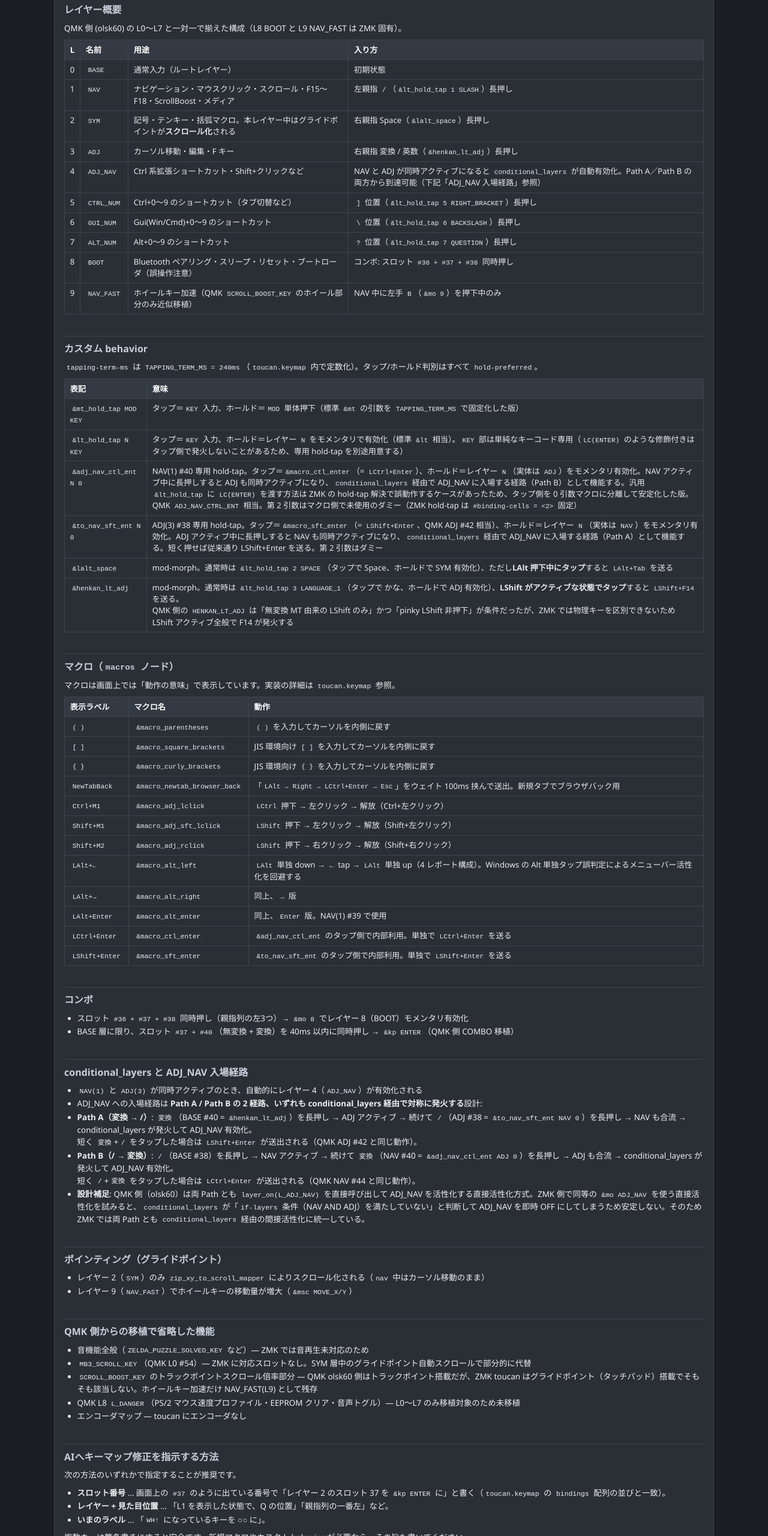
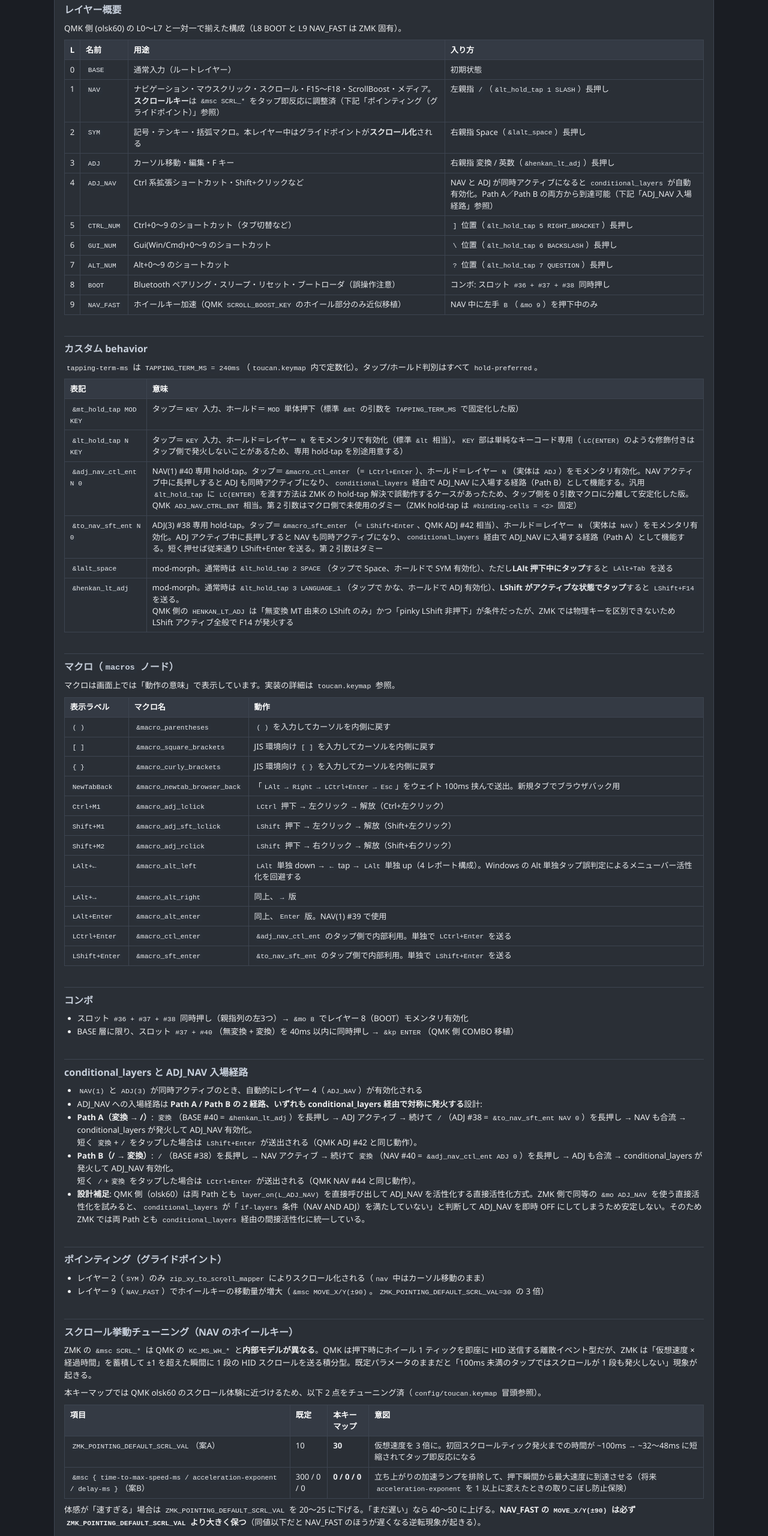
Before and after one commit to SvZn3VQJi4AM3Bty/keymap_toucan, a plain HTML site: page index.html in a window 1280 px wide. Shown: the part 1560-4120 px from the top of the page at 60% size. Drawn offline with Linux system fonts and the light colour scheme.

Commit message:
Document NAV scroll tuning and bump NAV_FAST move values
Add a dedicated section explaining the ZMK vs QMK scroll model
difference and the rationale for ZMK_POINTING_DEFAULT_SCRL_VAL=30 and
zeroed &msc accel params. Update Layer 9 (NAV_FAST) bindings to
MOVE_X/Y(±90) to keep a 3x boost over the new default scroll value.

Co-authored-by: Cursor <cursoragent@cursor.com>

```diff
--- a/index.html
+++ b/index.html
@@ -384,7 +384,7 @@
     <table>
       <tr><th>L</th><th>名前</th><th>用途</th><th>入り方</th></tr>
       <tr><td>0</td><td><code>BASE</code></td><td>通常入力（ルートレイヤー）</td><td>初期状態</td></tr>
-      <tr><td>1</td><td><code>NAV</code></td><td>ナビゲーション・マウスクリック・スクロール・F15〜F18・ScrollBoost・メディア</td><td>左親指 <code>/</code>（<code>&amp;lt_hold_tap 1 SLASH</code>）長押し</td></tr>
+      <tr><td>1</td><td><code>NAV</code></td><td>ナビゲーション・マウスクリック・スクロール・F15〜F18・ScrollBoost・メディア。<strong>スクロールキー</strong>は <code>&amp;msc SCRL_*</code> をタップ即反応に調整済（下記「ポインティング（グライドポイント）」参照）</td><td>左親指 <code>/</code>（<code>&amp;lt_hold_tap 1 SLASH</code>）長押し</td></tr>
       <tr><td>2</td><td><code>SYM</code></td><td>記号・テンキー・括弧マクロ。本レイヤー中はグライドポイントが<strong>スクロール化</strong>される</td><td>右親指 Space（<code>&amp;lalt_space</code>）長押し</td></tr>
       <tr><td>3</td><td><code>ADJ</code></td><td>カーソル移動・編集・F キー</td><td>右親指 変換 / 英数（<code>&amp;henkan_lt_adj</code>）長押し</td></tr>
       <tr><td>4</td><td><code>ADJ_NAV</code></td><td>Ctrl 系拡張ショートカット・Shift+クリックなど</td><td>NAV と ADJ が同時アクティブになると <code>conditional_layers</code> が自動有効化。Path A／Path B の両方から到達可能（下記「ADJ_NAV 入場経路」参照）</td></tr>
@@ -451,8 +451,18 @@
     <h2>ポインティング（グライドポイント）</h2>
     <ul>
       <li>レイヤー 2（<code>SYM</code>）のみ <code>zip_xy_to_scroll_mapper</code> によりスクロール化される（<code>nav</code> 中はカーソル移動のまま）</li>
-      <li>レイヤー 9（<code>NAV_FAST</code>）でホイールキーの移動量が増大（<code>&amp;msc MOVE_X/Y</code>）</li>
+      <li>レイヤー 9（<code>NAV_FAST</code>）でホイールキーの移動量が増大（<code>&amp;msc MOVE_X/Y(±90)</code>。<code>ZMK_POINTING_DEFAULT_SCRL_VAL=30</code> の 3 倍）</li>
     </ul>
+
+    <h2>スクロール挙動チューニング（NAV のホイールキー）</h2>
+    <p>ZMK の <code>&amp;msc SCRL_*</code> は QMK の <code>KC_MS_WH_*</code> と<strong>内部モデルが異なる</strong>。QMK は押下時にホイール 1 ティックを即座に HID 送信する離散イベント型だが、ZMK は「仮想速度 × 経過時間」を蓄積して ±1 を超えた瞬間に 1 段の HID スクロールを送る積分型。既定パラメータのままだと「100ms 未満のタップではスクロールが 1 段も発火しない」現象が起きる。</p>
+    <p>本キーマップでは QMK olsk60 のスクロール体験に近づけるため、以下 2 点をチューニング済（<code>config/toucan.keymap</code> 冒頭参照）。</p>
+    <table>
+      <tr><th>項目</th><th>既定</th><th>本キーマップ</th><th>意図</th></tr>
+      <tr><td><code>ZMK_POINTING_DEFAULT_SCRL_VAL</code>（案A）</td><td>10</td><td><strong>30</strong></td><td>仮想速度を 3 倍に。初回スクロールティック発火までの時間が ~100ms → ~32〜48ms に短縮されてタップ即反応になる</td></tr>
+      <tr><td><code>&amp;msc { time-to-max-speed-ms / acceleration-exponent / delay-ms }</code>（案B）</td><td>300 / 0 / 0</td><td><strong>0 / 0 / 0</strong></td><td>立ち上がりの加速ランプを排除して、押下瞬間から最大速度に到達させる（将来 <code>acceleration-exponent</code> を 1 以上に変えたときの取りこぼし防止保険）</td></tr>
+    </table>
+    <p>体感が「速すぎる」場合は <code>ZMK_POINTING_DEFAULT_SCRL_VAL</code> を 20〜25 に下げる。「まだ遅い」なら 40〜50 に上げる。<strong>NAV_FAST の <code>MOVE_X/Y(±90)</code> は必ず <code>ZMK_POINTING_DEFAULT_SCRL_VAL</code> より大きく保つ</strong>（同値以下だと NAV_FAST のほうが遅くなる逆転現象が起きる）。</p>
 
     <h2>QMK 側からの移植で省略した機能</h2>
     <ul>
@@ -679,12 +689,12 @@
     {
       id: 9,
       name: "Layer 9 — NAV_FAST",
-      note: "NAV 中に B 位置（&mo 9）を押下している間だけ有効。ホイールキー加速（QMK SCROLL_BOOST_KEY のホイール部分のみ近似）。",
+      note: "NAV 中に B 位置（&mo 9）を押下している間だけ有効。ホイールキー加速（QMK SCROLL_BOOST_KEY のホイール部分のみ近似）。値 90 は ZMK_POINTING_DEFAULT_SCRL_VAL=30 の 3 倍（QMK SCROLL_BOOST_WHEEL_MAX_SPEED 24 / MOUSEKEY_WHEEL_MAX_SPEED 8 と同じブースト比率）。",
       bindings: [
         "&none", "&none", "&none", "&none", "&none", "&none",
-        "&none", "&none", "&msc MOVE_Y(20)", "&none", "&none", "&none",
+        "&none", "&none", "&msc MOVE_Y(90)", "&none", "&none", "&none",
         "&none", "&none", "&none", "&none", "&none", "&none",
-        "&none", "&msc MOVE_X(-20)", "&msc MOVE_Y(-20)", "&msc MOVE_X(20)", "&none", "&none",
+        "&none", "&msc MOVE_X(-90)", "&msc MOVE_Y(-90)", "&msc MOVE_X(90)", "&none", "&none",
         "&none", "&none", "&none", "&none", "&none", "&trans",
         "&none", "&none", "&none", "&none", "&none", "&none",
         // thumb
```
